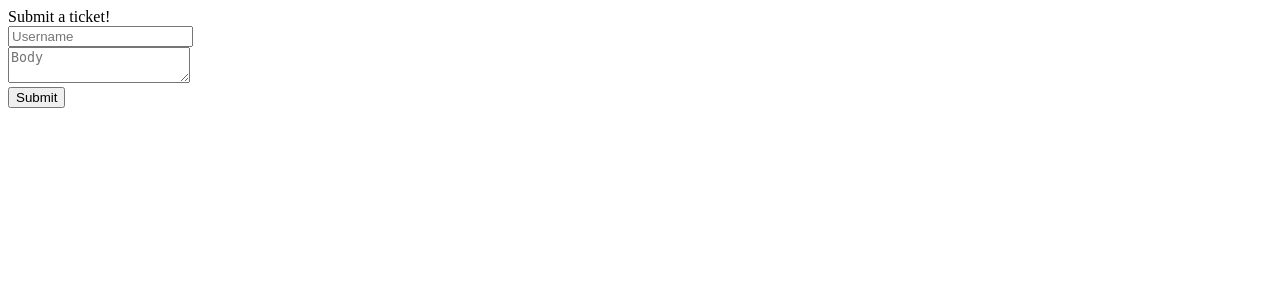
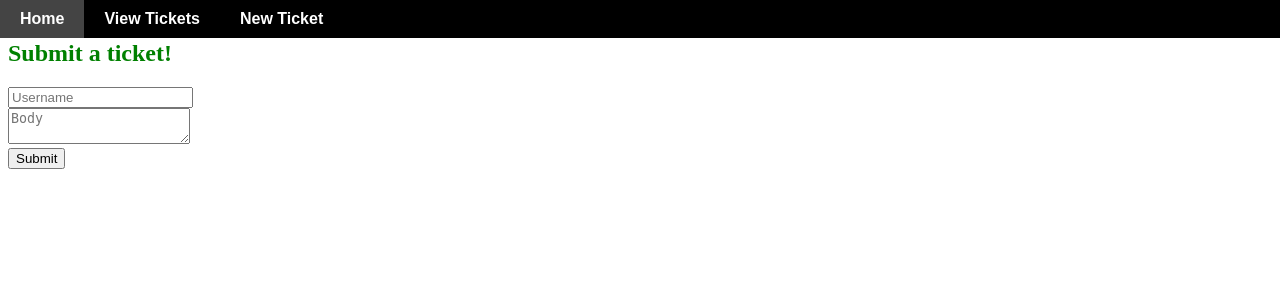
Before and after one commit to 26huang/ticketing_web_app, a Django app: page /submit/ in a window 1280 px wide. Shown: the top 300 px of the page. Run offline with Django 3.2, Linux system fonts and the light colour scheme.

Commit message:
added template inheiritance

```diff
--- a/ticketing/ticketing/settings.py
+++ b/ticketing/ticketing/settings.py
@@ -25,7 +25,7 @@ SECRET_KEY = '67txpuvl5m@+ts7x*m%#zi42n=ed^dx%6$5r0op9+h^8f)*=yx'
 # SECURITY WARNING: don't run with debug turned on in production!
 DEBUG = True
 
-ALLOWED_HOSTS = []
+ALLOWED_HOSTS = ['127.0.0.1']
 
 
 # Application definition
--- /dev/null
+++ b/ticketing/ticketing/static/index/index.css
@@ -0,0 +1,3 @@
+h1 {
+        color: green;
+    }
--- /dev/null
+++ b/ticketing/ticketing/static/index/index.js
@@ -0,0 +1 @@
+alert('Welcome to my page!')
--- /dev/null
+++ b/ticketing/ticketing/static/style.css
@@ -0,0 +1,3 @@
+h1 {
+        color: green;
+    }
--- /dev/null
+++ b/ticketing/ticketing/templates/applayout.html
@@ -0,0 +1,46 @@
+<!DOCTYPE html>
+<html lang="en">
+{% load static %}
+<head>
+    <meta charset="UTF-8">
+    <title>Ticketing App - {% block title %} {% endblock %}</title>
+    <link rel="stylesheet" href="{% static 'index/index.css' %}"/>
+</head>
+<body>
+    <nav>
+        <a href="/">Home</a>
+        <a href="/tickets">View Tickets</a>
+        <a href="/submit">New Ticket</a>
+    </nav>
+    <section class="content">
+    {% block content %} {% endblock %}
+    </section>
+</body>
+<style>
+    nav {
+        position: fixed;
+        top: 0;
+        left: 0;
+        width: 100vw;
+        background-color: black;
+        color: white;
+        display: flex;
+    }
+    a {
+        padding: 10px 20px;
+        color: white;
+        font-family: Arial;
+        font-weight: bold;
+        text-decoration: none;
+        transition: ease 0.2s all;
+    }
+
+    a:hover {
+        background: #444;
+    }
+
+    .content {
+        margin-top: 40px;
+    }
+</style>
+</html>
--- a/ticketing/ticketing/templates/submit.html
+++ b/ticketing/ticketing/templates/submit.html
@@ -1,11 +1,7 @@
-<!DOCTYPE html>
-<html lang="en">
-<head>
-    <meta charset="UTF-8">
-    <title>Submit</title>
-</head>
-<body>
-    Submit a ticket!
+{% extends "applayout.html" %}
+{% block title %} Submit {% endblock %}
+{% block content %}
+<h1> Submit a ticket! </h1>
 <form action="/submit/" method="post">
     {% csrf_token %}
     <input type="text" name="username" placeholder="Username">
@@ -14,5 +10,4 @@
     </br>
     <input type="submit" value="Submit">
 </form>
-</body>
-</html>
+{% endblock %}
--- a/ticketing/ticketing/urls.py
+++ b/ticketing/ticketing/urls.py
@@ -19,7 +19,11 @@ from . import views
 
 urlpatterns = [
     path('admin/', admin.site.urls),
-    path('', views.index, name='index'),
+    path('', views.home, name='home'),
+    path('index/', views.index, name='index'),
     path('submit/', views.submit, name='submit'),
     path('tickets/', views.tickets, name='tickets'),
+    path('ticket/<int:ticket_id>', views.ticket, name='ticket'),
+    path('layout/', views.show_layout, name='layout')
+
 ]
--- a/ticketing/ticketing/views.py
+++ b/ticketing/ticketing/views.py
@@ -3,6 +3,10 @@ from django.shortcuts import render
 from ticketing.models import Ticket
 import random
 import string
+
+
+def show_layout(request):
+    return render(request, 'applayout.html')
 
 
 def random_string(string_length=8):
@@ -14,6 +18,10 @@ def index(request):
     # return HttpResponse("Hello World!")
     return render(request, 'index.html')
 
+
+def home(request):
+    # return HttpResponse("Hello World!")
+    return render(request, 'home.html')
 
 def submit(request):
     # new_ticket = Ticket(submitter=random_string(), body='Need support with a bug.')
@@ -32,3 +40,8 @@ def tickets(request):
     all_tickets = Ticket.objects.all()
 
     return render(request, 'tickets.html', {'tickets': all_tickets})
+
+
+def ticket(request, ticket_id):
+    selected_ticket = Ticket.objects.get(pk=ticket_id)
+    return render(request, 'ticket.html', {'ticket': selected_ticket})
```
Also changed, not shown: ticketing/ticketing/templates/home.html (added, +7 -0 lines), ticketing/ticketing/templates/index.html (+9 -12 lines), ticketing/ticketing/templates/ticket.html (added, +8 -0 lines), ticketing/ticketing/templates/tickets.html (+6 -11 lines). Lines whose indentation alone changed are shown as unchanged.
